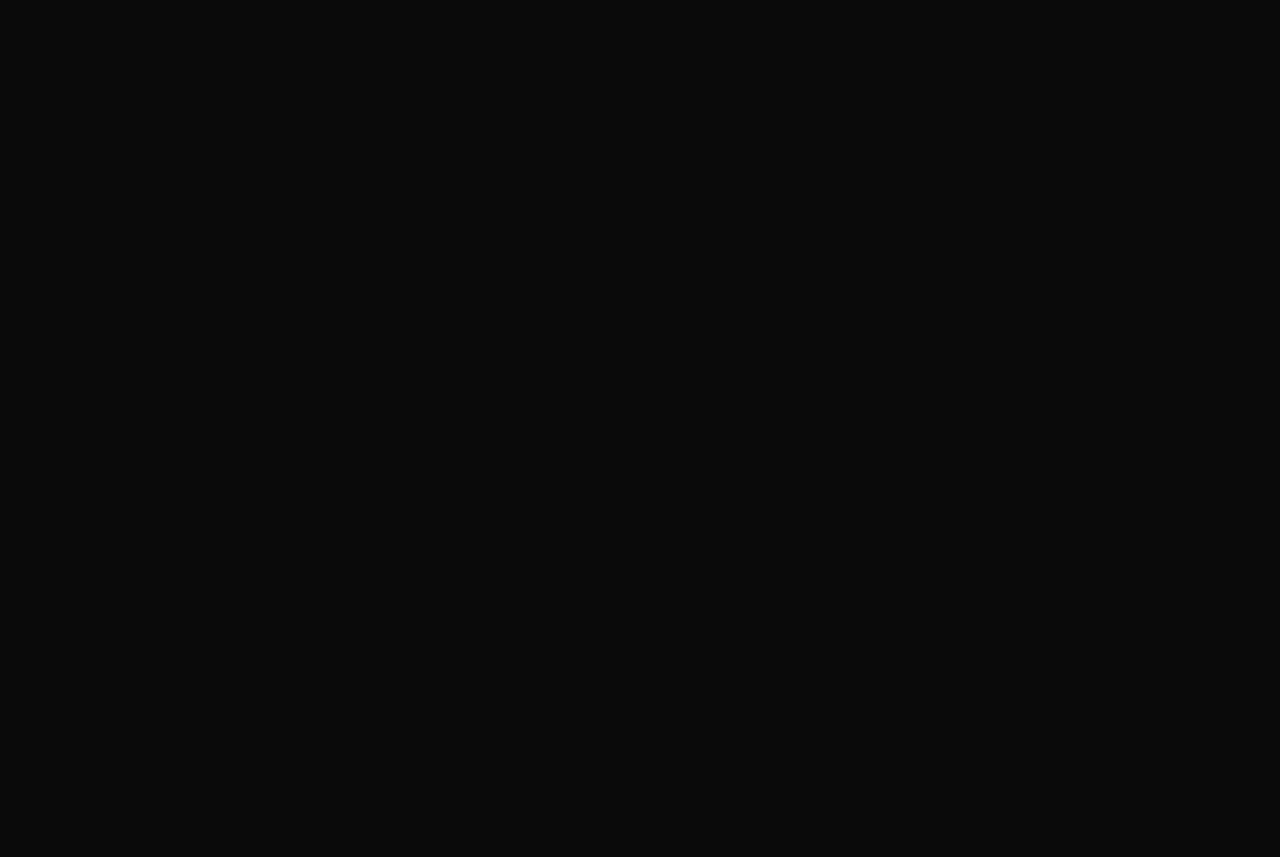
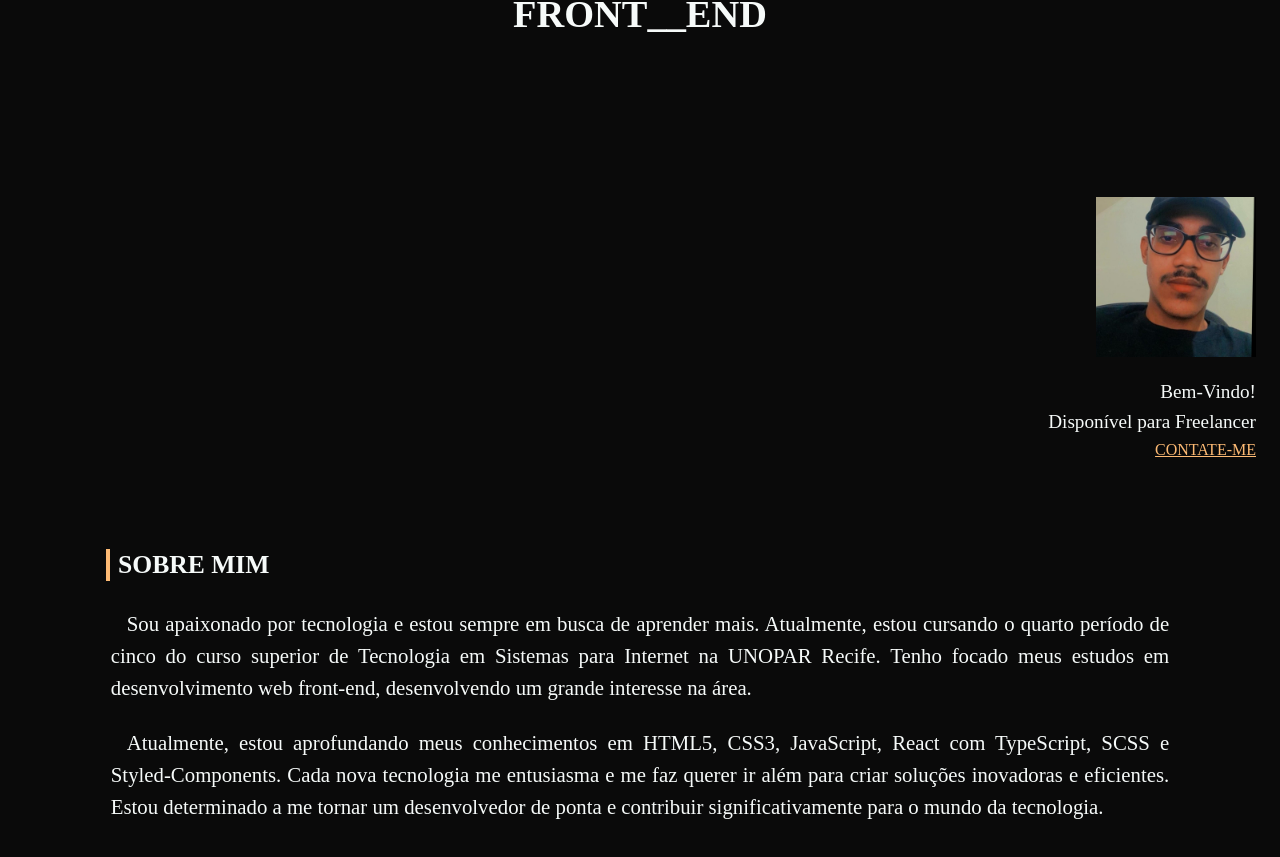
Before and after one commit to Giliard-Silva248/portfolio-pessoal, a React (Create React App) app: page / in a window 1280 px wide. Shown: the part 277-1134 px from the top of the page. Before the commit the page ends 800 px from the top, so only its background shows below. Built offline with nearby package versions, Linux system fonts and the light colour scheme; a small style sheet from the web is missing.

Commit message:
sobre e banner

```diff
--- a/package.json
+++ b/package.json
@@ -13,6 +13,7 @@
     "react": "^18.3.1",
     "react-dom": "^18.3.1",
     "react-scripts": "5.0.1",
+    "swiper": "^11.1.14",
     "typescript": "^4.9.5",
     "web-vitals": "^2.1.4"
   },
--- a/public/index.html
+++ b/public/index.html
@@ -9,6 +9,9 @@
       name="description"
       content="Web site created using create-react-app"
     />
+
+    <link href="https://cdn.jsdelivr.net/gh/yesiamrocks/cssanimation.io@1.0.3/cssanimation.min.css" rel="stylesheet">
+
     <link rel="apple-touch-icon" href="%PUBLIC_URL%/logo192.png" />
     <!--
       manifest.json provides metadata used when your web app is installed on a
--- a/src/App.tsx
+++ b/src/App.tsx
@@ -1,11 +1,15 @@
 import React from 'react';
 import * as S from './styles/App'
 import { NavBar } from './components/NavBar/NavBar';
+import { Banner } from './components/Banner/Banner';
+import { AboutMe } from './components/AboutMe/AboutMe';
 
 function App() {
   return (
     <S.ContainerApp>
       <NavBar/>
+      <Banner/>
+      <AboutMe/>
     </S.ContainerApp>
   );
 }
--- /dev/null
+++ b/src/components/AboutMe/AboutMe.tsx
@@ -0,0 +1,15 @@
+import * as S from './style'
+
+export const AboutMe: React.FC = () =>{
+    return(
+        <S.About>
+
+                <h3>SOBRE MIM</h3>
+                <div>
+                    <p>Sou apaixonado por tecnologia e estou sempre em busca de aprender mais. Atualmente, estou cursando o quarto período de cinco do curso superior de Tecnologia em Sistemas para Internet na UNOPAR Recife. Tenho focado meus estudos em desenvolvimento web front-end, desenvolvendo um grande interesse na área.</p>
+                    <p>Atualmente, estou aprofundando meus conhecimentos em HTML5, CSS3, JavaScript, React com TypeScript, SCSS e Styled-Components. Cada nova tecnologia me entusiasma e me faz querer ir além para criar soluções inovadoras e eficientes. Estou determinado a me tornar um desenvolvedor de ponta e contribuir significativamente para o mundo da tecnologia.</p>
+                </div>
+
+        </S.About>
+    )
+}
--- /dev/null
+++ b/src/components/AboutMe/style.ts
@@ -0,0 +1,28 @@
+import styled from "styled-components";
+
+export const About = styled.section`
+
+    padding: 2rem 1rem;
+    text-align: justify;
+    display: flex;
+    flex-direction: column;
+    justify-content: center;
+    max-width: 1100px;
+    margin: 0 auto 4rem;
+    line-height: 2rem;
+
+    h3{
+        border-left: 4px solid #FDBA74;
+        padding: 0 .5rem;
+        margin-bottom: 1rem;
+        font-size: 1.6rem;
+    }
+
+    p{
+        text-indent: 1rem;
+        padding: .7rem .3rem;
+        font-size: 1.3rem;
+    }
+
+
+`
--- /dev/null
+++ b/src/components/Banner/Banner.tsx
@@ -0,0 +1,22 @@
+import * as S from './style'
+import ft from './img/1730488267938.jpeg'
+
+export const Banner: React.FC = () =>{
+    return(
+        <S.Presentation>
+            <span className='container'>
+                <h2>DESENVOLVEDOR </h2>
+                <h2 className='cssanimation typing sequencial'>
+                     <span >FRONT__END</span>
+                </h2>
+            </span>
+
+            <div>
+                <img src={ft} alt="" />
+                <p>Bem-Vindo!</p>
+                <p>Disponível para Freelancer</p>
+                <a href="">CONTATE-ME</a>
+            </div>
+        </S.Presentation>
+    )
+}
--- /dev/null
+++ b/src/components/Banner/style.ts
@@ -0,0 +1,67 @@
+import styled from "styled-components";
+
+export const Presentation = styled.section`
+
+        display: flex;
+        flex-direction: column;
+        justify-content: space-between;
+        align-items: center;
+        text-align: center;
+        height: 90vh;
+        padding: 3rem 0.5rem 1rem;
+
+
+
+        .container{
+            display: flex;
+            flex-direction: column;
+            justify-content: center;
+            align-items: center;
+
+            flex-grow: 4;
+            font-size: 1.6rem;
+            padding: 0 .5rem;
+            width: max-content;
+
+
+        }
+
+
+        .typing{
+
+            width: 100%;
+            padding: 0 .1rem;
+
+            animation: typing 4s steps(30, end), cursor .5s steps(12, end) infinite;
+
+            span:hover{
+                color: #FDBA74;
+            }
+        }
+
+        div{
+            width: 100%;
+
+            padding: 1rem;
+            flex-grow: 1;
+            display: flex;
+            flex-direction: column;
+            justify-content: center;
+            align-items: flex-end;
+            gap: .5rem;
+            img{
+                width: 10rem;
+                margin: 1rem 0;
+
+            }
+            p{
+
+                font-size: 1.2rem;
+            }
+
+            a{
+                color: #FDBA74;
+                font-size: 1rem;
+            }
+        }
+`
--- a/src/image.d.ts
+++ b/src/image.d.ts
@@ -1,4 +1,8 @@
 declare module "*.jpg" {
+    const content: string;
+    export default content;
+  }
+declare module "*.jpeg" {
     const content: string;
     export default content;
   }
```
Also changed, not shown: src/components/Banner/img/1730488267938.jpeg (added), 1 other file (tests, documents, lock files or other folders).
